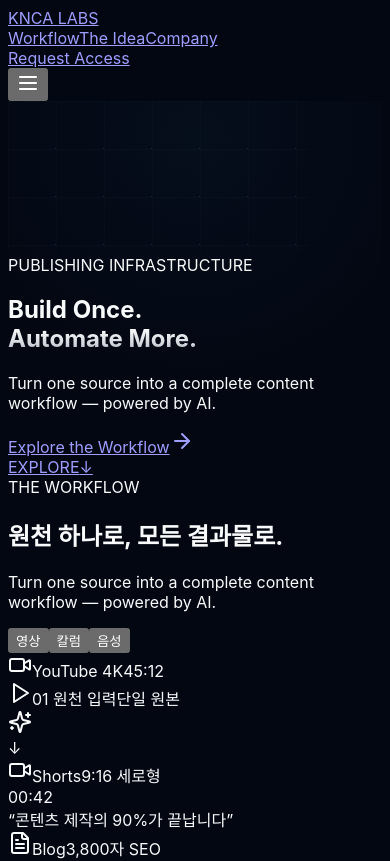
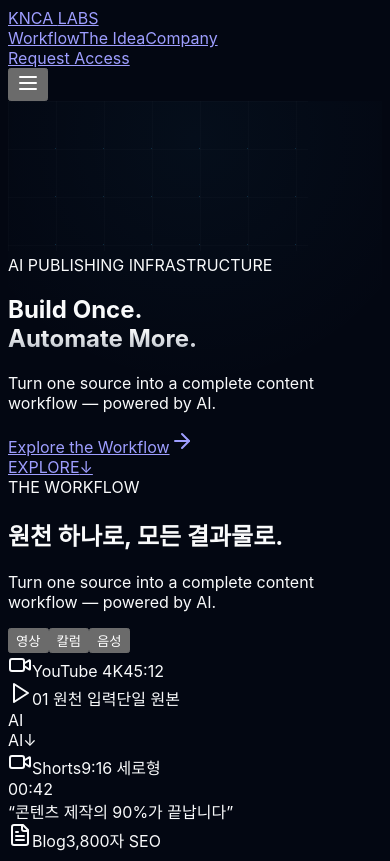
Before and after one commit to kncalabs/kncalabs, a Next.js app: page / in a window 390 px wide. Shown: the top 861 px of the page. Built offline with nearby package versions, Linux system fonts and the light colour scheme; a web font is replaced by a local one.

Commit message:
feat: integrate AI badge across hero label, center pipeline conduit, and responsive views

```diff
--- a/src/components/Hero.tsx
+++ b/src/components/Hero.tsx
@@ -32,7 +32,7 @@ export default function Hero() {
         <div className="inline-flex items-center justify-center">
           <div className="inline-flex items-center gap-2 px-3.5 py-1.5 rounded-full bg-slate-900/60 border border-white/10 text-slate-300 text-xs font-mono font-medium shadow-sm backdrop-blur-md">
             <span className="w-1.5 h-1.5 rounded-full bg-emerald-400 animate-pulse" />
-            <span className="tracking-widest uppercase text-[11px]">PUBLISHING INFRASTRUCTURE</span>
+            <span className="tracking-widest uppercase text-[11px]">AI PUBLISHING INFRASTRUCTURE</span>
           </div>
         </div>
 
--- a/src/components/WorkflowSection.tsx
+++ b/src/components/WorkflowSection.tsx
@@ -8,7 +8,6 @@ import {
   Share2,
   Mail,
   Play,
-  Sparkles,
   Heart,
   Repeat2,
 } from "lucide-react";
@@ -175,13 +174,16 @@ export default function WorkflowSection() {
                 <div className="h-0.5 w-full bg-gradient-to-r from-sky-500 via-indigo-500 to-purple-500 relative">
                   <div className="absolute inset-0 bg-white/40 blur-[2px]" />
                 </div>
-                <div className="absolute w-8 h-8 rounded-full bg-[#050813] border border-white/20 flex items-center justify-center text-sky-400 shadow-xl">
-                  <Sparkles className="w-3.5 h-3.5 animate-spin" style={{ animationDuration: "8s" }} />
+                <div className="absolute w-9 h-9 rounded-full bg-[#050813] border border-sky-400/40 flex items-center justify-center shadow-xl shadow-sky-500/20 group">
+                  <span className="text-[10px] font-mono font-bold text-sky-300 tracking-wider">AI</span>
                 </div>
               </div>
 
-              <div className="lg:hidden text-slate-600 text-xl font-light animate-bounce">
-                ↓
+              <div className="lg:hidden flex items-center gap-1.5 py-1">
+                <span className="px-2.5 py-0.5 rounded-full bg-sky-500/10 border border-sky-500/30 text-[10px] font-mono font-bold text-sky-400">
+                  AI
+                </span>
+                <span className="text-slate-600 text-sm font-light">↓</span>
               </div>
             </div>
 
```
